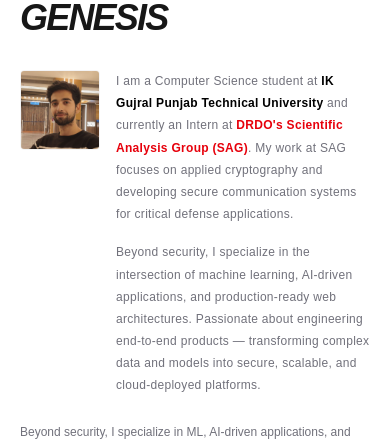
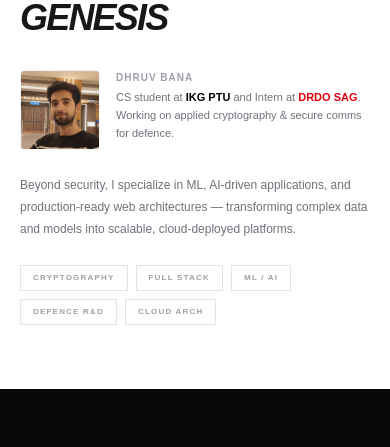
Before and after one commit to banadhruva/portfolio-website, a Next.js app: page / in a window 390 px wide. Shown: the part 934-1381 px from the top of the page. Built offline with nearby package versions, Linux system fonts and the light colour scheme.

Commit message:
Revise personal info and internship description
Updated personal description and internship details for clarity and conciseness.

```diff
--- a/src/app/page.tsx
+++ b/src/app/page.tsx
@@ -544,9 +544,10 @@
                           My work at SAG focuses on applied cryptography and developing secure communication systems for critical defense applications.
                         </p>
                         <p className="text-[12px] text-zinc-500 leading-[1.85] tracking-wide">
-                          Beyond security, I specialize in the intersection of machine learning, AI-driven applications, and production-ready web architectures.
+                          Beyond security, I specialize in the intersection of machine learning, AI-driven applications, and production-ready web architectures. Passionate about engineering end-to-end products — transforming complex data and models into secure, scalable, and cloud-deployed platforms.
                         </p>
                       </div>
+
                       <div className="flex flex-wrap gap-2 mt-6 pt-5 border-t border-zinc-100">
                         {["Cryptography", "Full Stack", "ML / AI", "Defence R&D", "Cloud Arch"].map((tag, i) => (
                           <span key={i} className="text-[8px] font-bold uppercase tracking-[0.15em] text-zinc-400 border border-zinc-200 px-3 py-1.5 hover:border-red-600 hover:text-red-600 transition-colors duration-200">
@@ -568,19 +569,12 @@
                 <div className="w-20 h-20 rounded-sm overflow-hidden shrink-0 border border-zinc-100">
                   <img src="/dp.png" alt="Dhruv" className="w-full h-full object-cover object-top" />
                 </div>
-                <div className="flex flex-col gap-4 flex-1">
-                        <p className="text-[12px] text-zinc-500 leading-[1.85] tracking-wide">
-                          I am a Computer Science student at{" "}
-                          <span className="text-black font-semibold">IK Gujral Punjab Technical University</span>{" "}
-                          and currently an Intern at{" "}
-                          <span className="text-red-600 font-semibold">DRDO's Scientific Analysis Group (SAG)</span>.
-                          My work at SAG focuses on applied cryptography and developing secure communication systems for critical defense applications.
-                        </p>
-                        <p className="text-[12px] text-zinc-500 leading-[1.85] tracking-wide">
-                          Beyond security, I specialize in the intersection of machine learning, AI-driven applications, and production-ready web architectures. Passionate about engineering end-to-end products — transforming complex data and models into secure, scalable, and cloud-deployed platforms.
-                        </p>
-                      </div>
-
+                <div>
+                  <p className="text-[10px] font-black uppercase tracking-widest text-zinc-400 mb-1">Dhruv Bana</p>
+                  <p className="text-[11px] text-zinc-500 leading-relaxed">
+                    CS student at <span className="text-black font-semibold">IKG PTU</span> and Intern at <span className="text-red-600 font-semibold">DRDO SAG</span>. Working on applied cryptography & secure comms for defence.
+                  </p>
+                </div>
               </div>
               <p className="text-[12px] text-zinc-500 leading-[1.85] mb-6">
                 Beyond security, I specialize in ML, AI-driven applications, and production-ready web architectures — transforming complex data and models into scalable, cloud-deployed platforms.
@@ -751,7 +745,7 @@
                 {/* Always visible on mobile; hover-reveal on desktop */}
                 <div className="absolute bottom-4 left-4 md:bottom-8 md:left-8 flex flex-wrap items-center gap-2 md:gap-4 z-20 md:opacity-0 md:group-hover:opacity-100 transition-opacity duration-500">
                   <span className="bg-red-600 text-white text-[9px] font-black uppercase tracking-widest px-3 py-1 italic">Watch Experience</span>
-                  <p className="text-white text-[9px] md:text-xs tracking-widest uppercase font-medium">Beas Kund Trek, Solang Valley — 2024</p>
+                  <p className="text-white text-[9px] md:text-xs tracking-widest uppercase font-medium">Kheerganga, HP — 2024</p>
                 </div>
               </a>
             </section>
```
